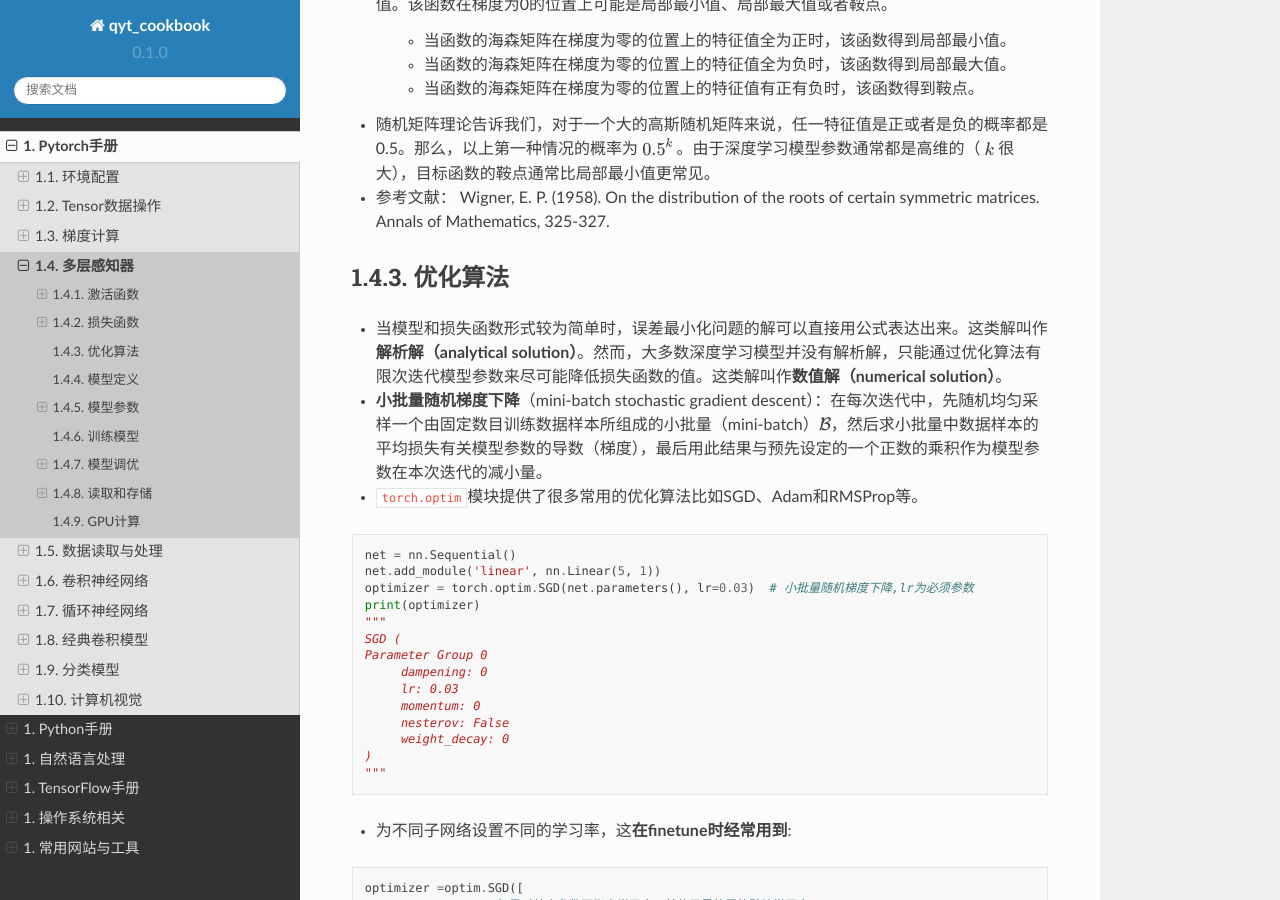
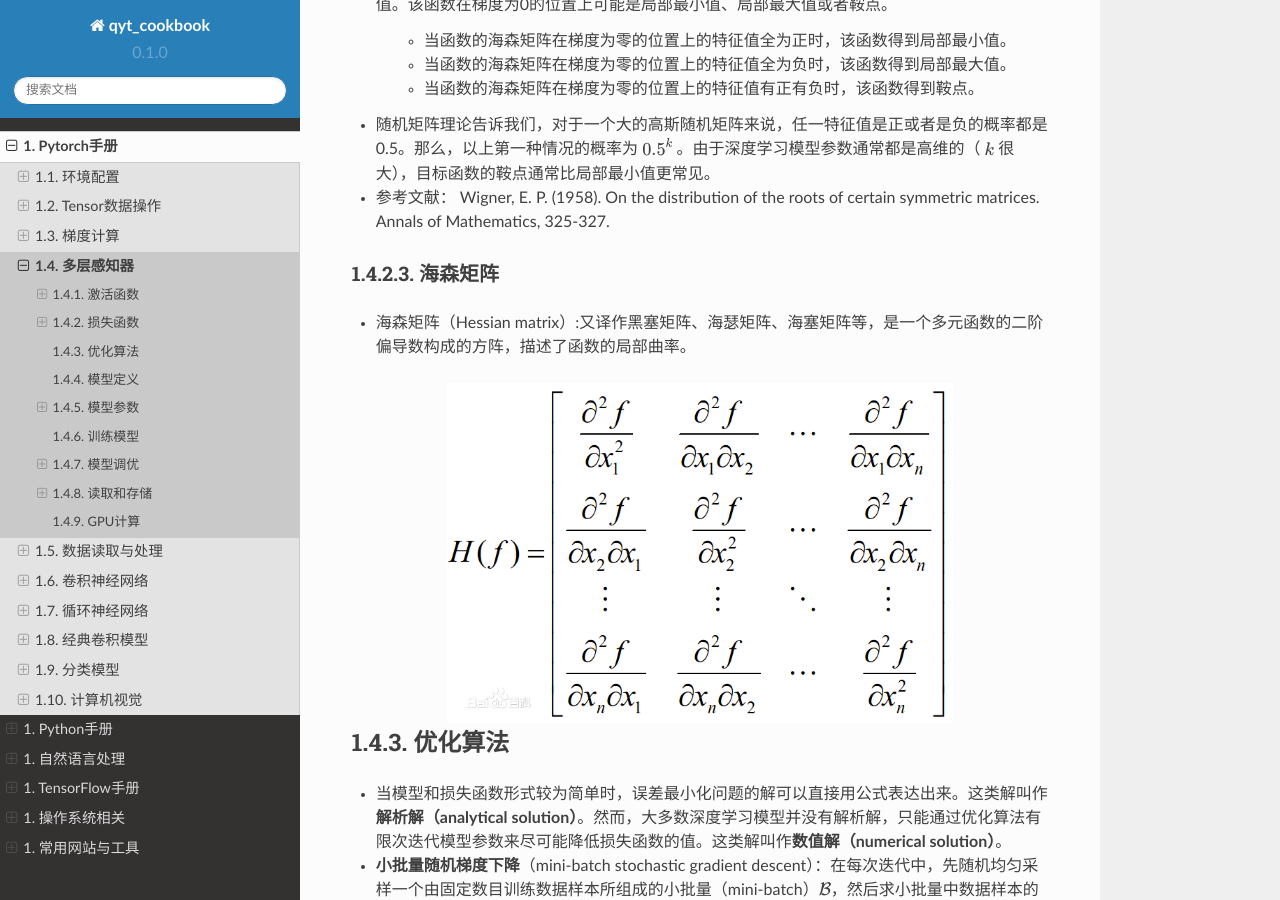
Before and after one commit to q759729997/qyt_cookbook, a Sphinx documentation site: the page built from qyt_cookbook/source/pytorch/mlp.rst, in a window 1280 px wide and 900 px high, scrolled down 5855 px. Built offline with Sphinx 7.4.7 and the Read the Docs theme 2.0.0, drawn with Linux system fonts in a browser that asks for light colours.

Commit message:
海森矩阵

```diff
--- a/qyt_cookbook/source/pytorch/mlp.rst
+++ b/qyt_cookbook/source/pytorch/mlp.rst
@@ -151,6 +151,16 @@ tanh
 
 - 随机矩阵理论告诉我们，对于一个大的高斯随机矩阵来说，任一特征值是正或者是负的概率都是0.5。那么，以上第一种情况的概率为  :math:`0.5^k` 。由于深度学习模型参数通常都是高维的（ :math:`k` 很大），目标函数的鞍点通常比局部最小值更常见。
 - 参考文献： Wigner, E. P. (1958). On the distribution of the roots of certain symmetric matrices. Annals of Mathematics, 325-327.
+
+海森矩阵
+***************************
+
+- 海森矩阵（Hessian matrix）:又译作黑塞矩阵、海瑟矩阵、海塞矩阵等，是一个多元函数的二阶偏导数构成的方阵，描述了函数的局部曲率。
+
+.. image:: ./mlp.assets/hessian_matrix_20200329152816.png
+    :alt:
+    :align: center
+    :scale: 70
 
 优化算法
 ######################
```
Also changed, not shown: qyt_cookbook/source/pytorch/mlp.assets/hessian_matrix_20200329152816.png (added).
